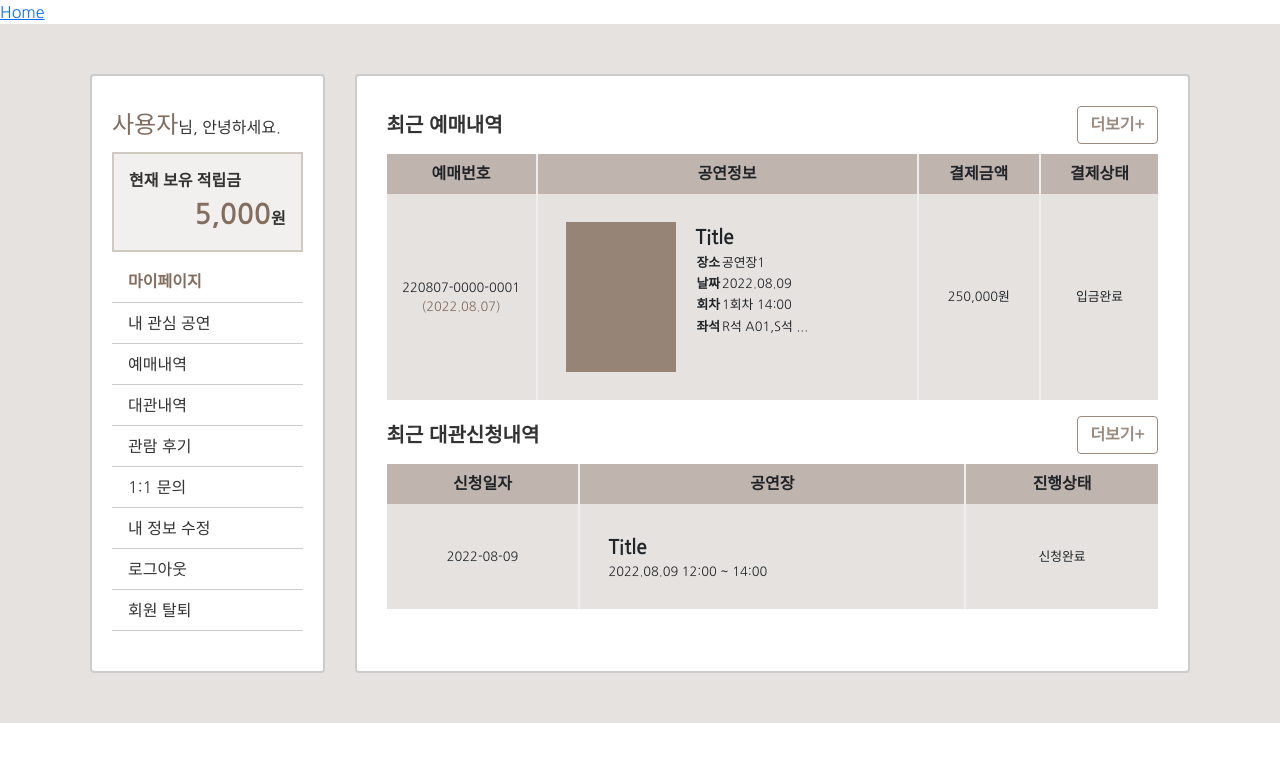
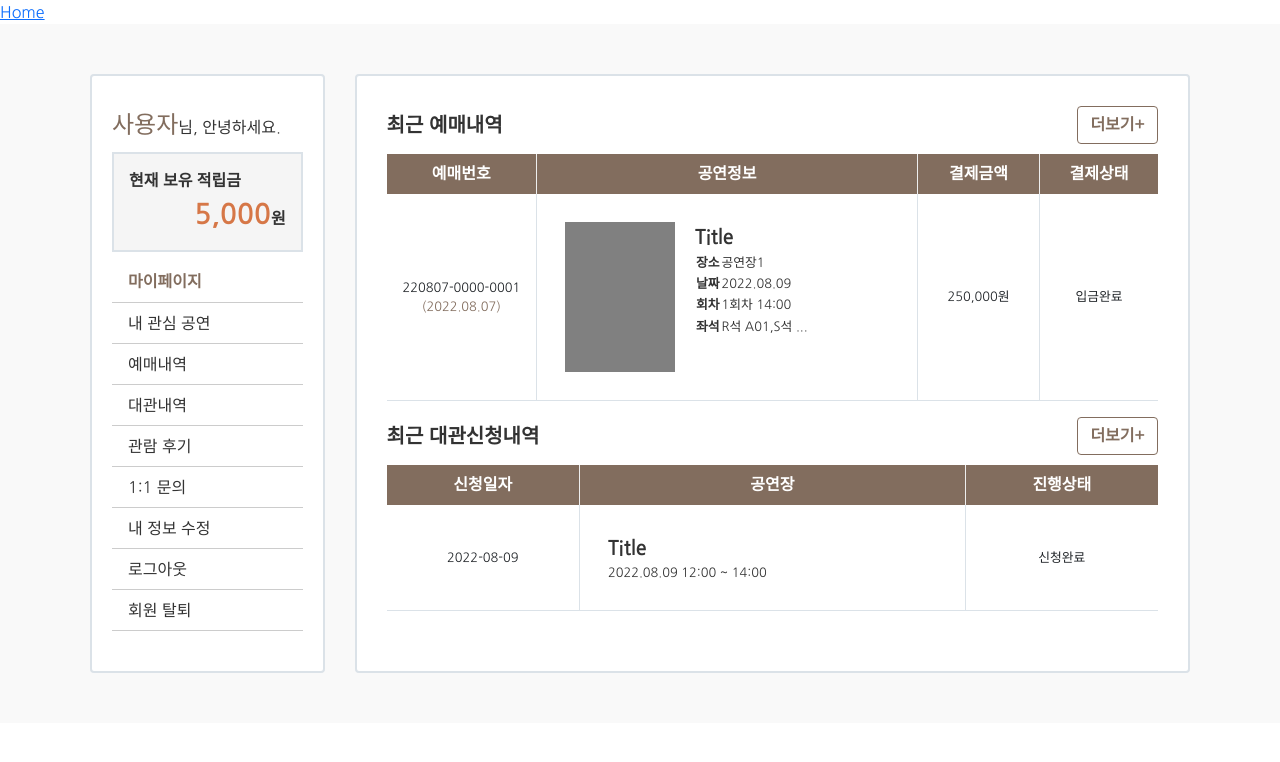
Before and after one commit to RoodyK/MOAPLACE-page, a Vue app: page /users/mypage in a window 1280 px wide. Shown: the top 762 px of the page. Built offline with nearby package versions, Linux system fonts and the light colour scheme.

Commit message:
마이페이지 메인 프론트 수정

```diff
--- a/src/router/index.js
+++ b/src/router/index.js
@@ -1,6 +1,7 @@
 import { createRouter, createWebHistory } from 'vue-router'
 import HomeView from '../views/HomeView.vue'
 import MypageView from '../views/users/MypageView.vue'
+import PerformanceView from '../views/users/PerformanceView.vue'
 
 const routes = [
   {
@@ -12,6 +13,11 @@ const routes = [
     path: '/users/mypage',
     name: 'mypage',
     component: MypageView
+  },
+  {
+    path: '/users/performance',
+    name: 'performance',
+    component: PerformanceView
   }
 ]
 
--- a/src/views/users/MypageView.vue
+++ b/src/views/users/MypageView.vue
@@ -11,7 +11,7 @@
             현재 보유 적립금
           </p>
           <p class="text-end">
-            <span class="fs-3 brown text-end">5,000</span>원
+            <span class="fs-3 text-end">5,000</span>원
           </p>
         </div>
         <div class="bot">
@@ -73,8 +73,9 @@
                     </div>
                   </td>
                   <td>
+                    <a href="">
                       <div class="info">
-                      <div class="img"></div>
+                        <div class="img1"></div>
                         <div class="txt">
                           <p class="fs-5 fw-bold">Title</p>
                           <table>
@@ -97,6 +98,7 @@
                           </table>
                         </div>
                       </div>
+                    </a>
                   </td>
                   <td class="text-center">250,000원</td>
                   <td class="text-center end">입금완료</td>
@@ -127,12 +129,14 @@
                     </div>
                   </td>
                   <td>
+                    <a href="">
                       <div class="info">
                         <div class="txt">
                           <p class="fs-5 fw-bold">Title</p>
                           <p>2022.08.09 12:00 ~ 14:00</p>
                         </div>
                       </div>
+                    </a>
                   </td>
                   <td class="text-center end">신청완료</td>
                 </tr>
@@ -154,6 +158,15 @@ export default {
 <style lang="scss">
 @import '../../scss/common.scss';
 
+#wrap {
+  display: flex;
+  justify-content: center;
+  width: 100%;
+  background-color: rgb(249, 249, 249);
+  a {
+    color: $black;
+    text-decoration:none;
+  }
   .fs-7 {
     font-size: 0.8em;
   }
@@ -163,12 +176,6 @@ export default {
   .brown {
     color: $brown;
   }
-#wrap {
-  display: flex;
-  justify-content: center;
-  width: 100%;
-  background-color: whitesmoke;
-  background: rgba(130, 109, 94, 0.2);
   #box {
     display: flex;
     justify-content: center;
@@ -178,7 +185,7 @@ export default {
       width: 300px;
       height: 100%;
       background-color: white;
-      border: 2px solid #CCCCCC;
+      border: 2px solid #dbe2e8;
       margin-right: 30px;
       padding: 30px 20px;
       .top {
@@ -186,11 +193,13 @@ export default {
       }
       .mid {
         background-color: whitesmoke;
-        background: rgba(130, 109, 94, 0.1);
-        border: 2px solid rgba(130, 109, 94, 0.3);;
+        border: 2px solid #dbe2e8;
         padding: 15px;
         p {
           margin: 0;
+        }
+        span {
+          color: #D67747;
         }
       }
       .bot {
@@ -213,15 +222,16 @@ export default {
       width: 100%;
       height: 100%;
       background-color: white;
-      border: 2px solid #CCCCCC;
+      border: 2px solid #dbe2e8;
       padding: 30px;
       .mybtn {
-        color: rgba(130, 109, 94, 0.8);
-        border-color: rgba(130, 109, 94, 0.8);
+        color: $brown;
+        border-color: $brown;
+        background-color: white;
       }
       .mybtn:hover {
         color: white;
-        background: rgba(130, 109, 94, 0.8);
+        background: $brown;
       }
       .title {
         display: flex;
@@ -231,20 +241,29 @@ export default {
       }
       .table {
         th.col {
-          background-color: #CCCCCC;
-          background: rgba(130, 109, 94, 0.5);
+          background-color: $brown;
+          color: white;
+        }
+        tbody {
+          td:hover {
+            background-color: rgb(249, 249, 249);
+          }
         }
         td {
-          background-color: whitesmoke;
-          background: rgba(130, 109, 94, 0.2);
+          background-color: white;
           .info {
             display: flex;
             margin: 20px 20px;
-            .img {
+            .img1 {
               background-color: gray;
-              background: rgba(130, 109, 94, 0.8);
               width: 110px;
               height: 150px;
+              margin-right: 20px;
+            }
+            .img2 {
+              background-color: gray;
+              width: 55px;
+              height: 75px;
               margin-right: 20px;
             }
             .txt {
@@ -261,10 +280,11 @@ export default {
       }
       .myborder {
         th{
-          border-right: 2px solid #eee;
+          border-right: 1px solid #eee;
         }
         td{
-          border-right: 2px solid #eee;
+          border-right: 1px solid #dbe2e8;
+          border-bottom: 1px solid #dbe2e8;
         }
         .end{
           border-right: 0px;
@@ -275,5 +295,9 @@ export default {
       }
     }
   }
+  #mypaging {
+    display: flex;
+    justify-content: center;
+  }
 }
 </style>
```
Lines whose indentation alone changed are shown as unchanged.
